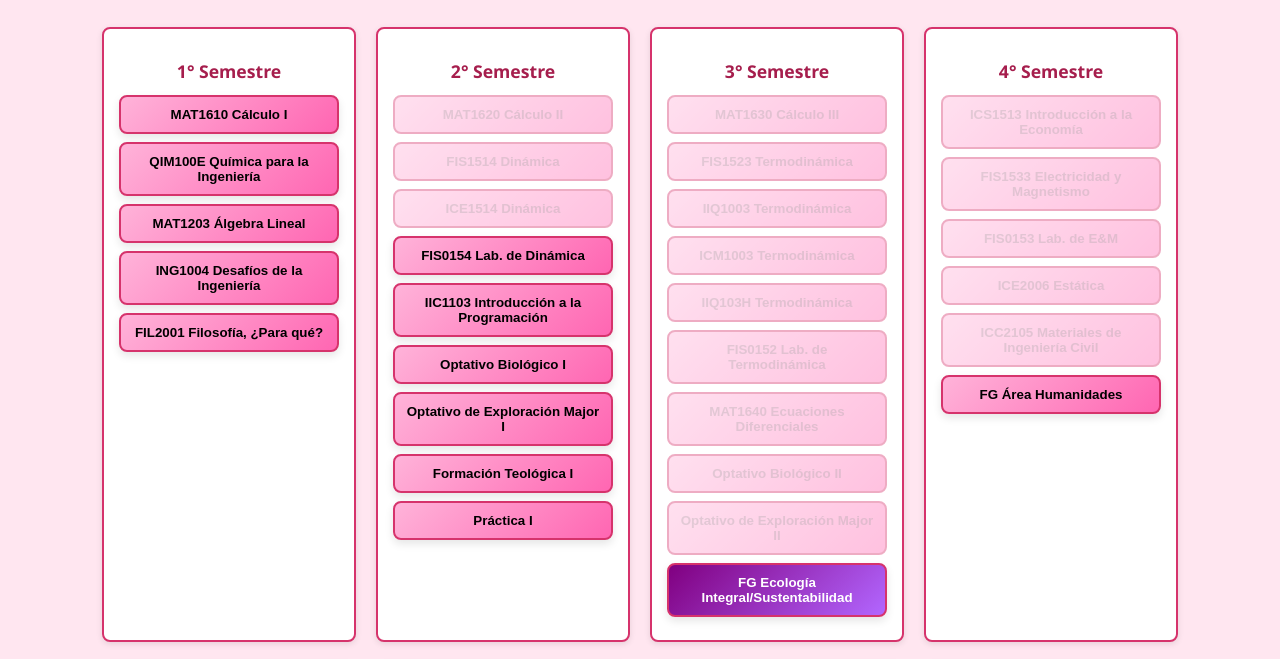
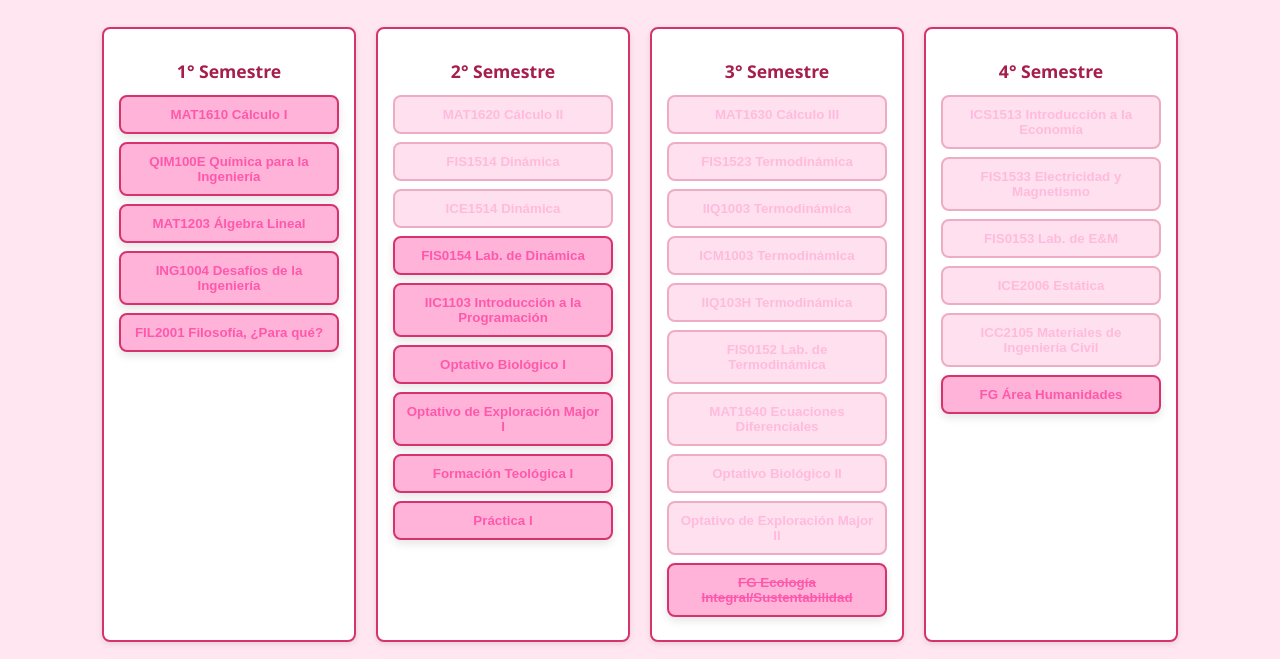
Before and after one commit to MarianaSanz/Malla-Estructural-UC, a plain HTML site: page index.html in a window 1280 px wide. Both pictures are taken after a click on the button "FG Ecología Integral/Sustentabilidad". Shown: the part 95-754 px from the top of the page. Drawn offline with Linux system fonts and the light colour scheme.

Commit message:
Update estilos.css

```diff
--- a/estilos.css
+++ b/estilos.css
@@ -40,7 +40,8 @@ h1 {
 .curso button {
   width: 100%;
   padding: 10px;
-  background: linear-gradient(135deg, #ffb3d9, #ff66b2);
+  background: #ffb3d9;
+  color: #ff58ab;
   border: 2px solid #d6336c;
   border-radius: 8px;
   font-weight: bold;
@@ -64,9 +65,9 @@ h1 {
 }
 
 .curso button.aprobado {
-  background: linear-gradient(135deg, #800080, #b266ff); /* morado con degradé */
-  color: white;
-  text-decoration: none;
+  background: #b266ff /* morado */
+  color: #800080;
+  text-decoration: line-through;
 }
 
 .curso button:disabled {
```
